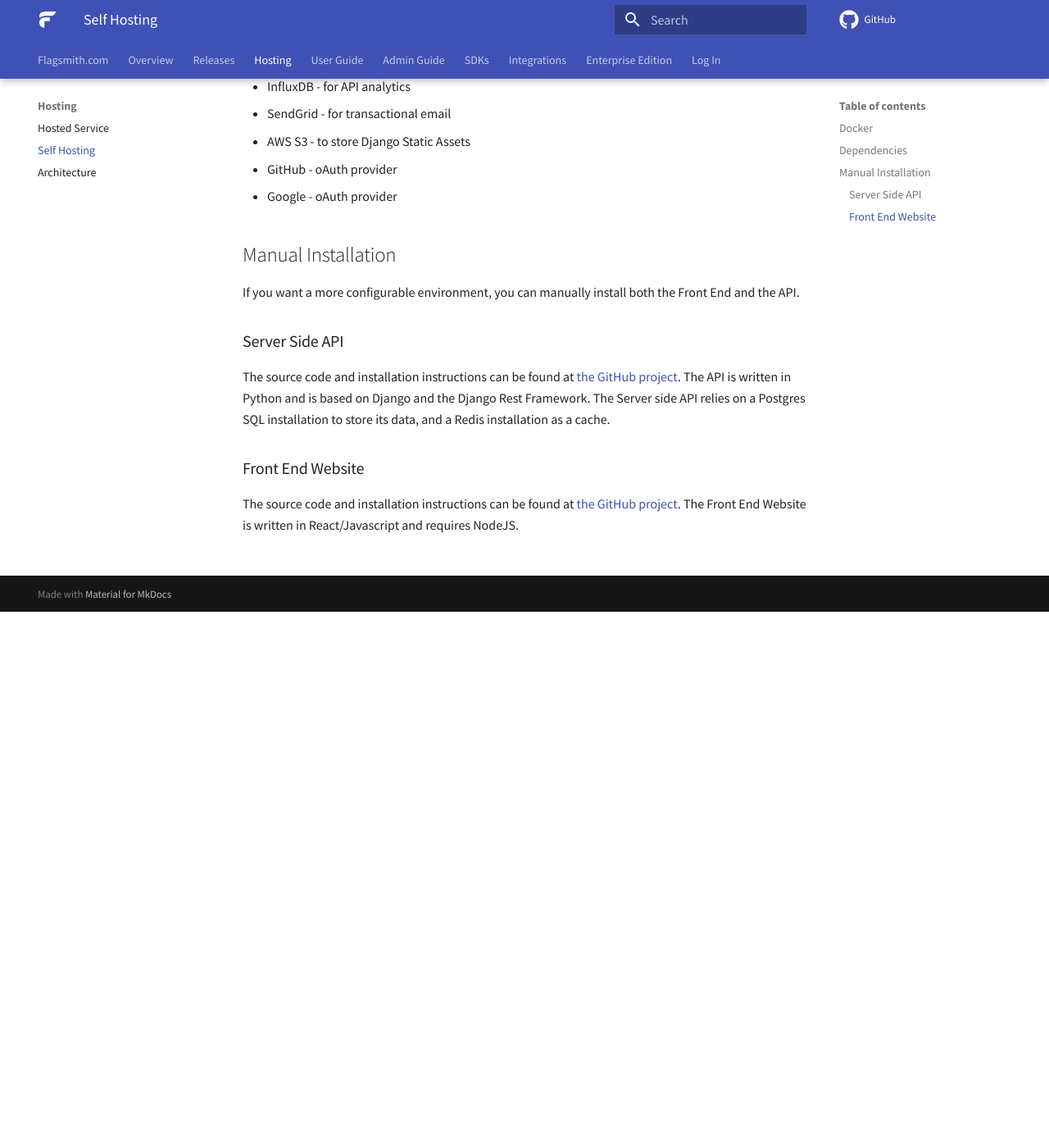
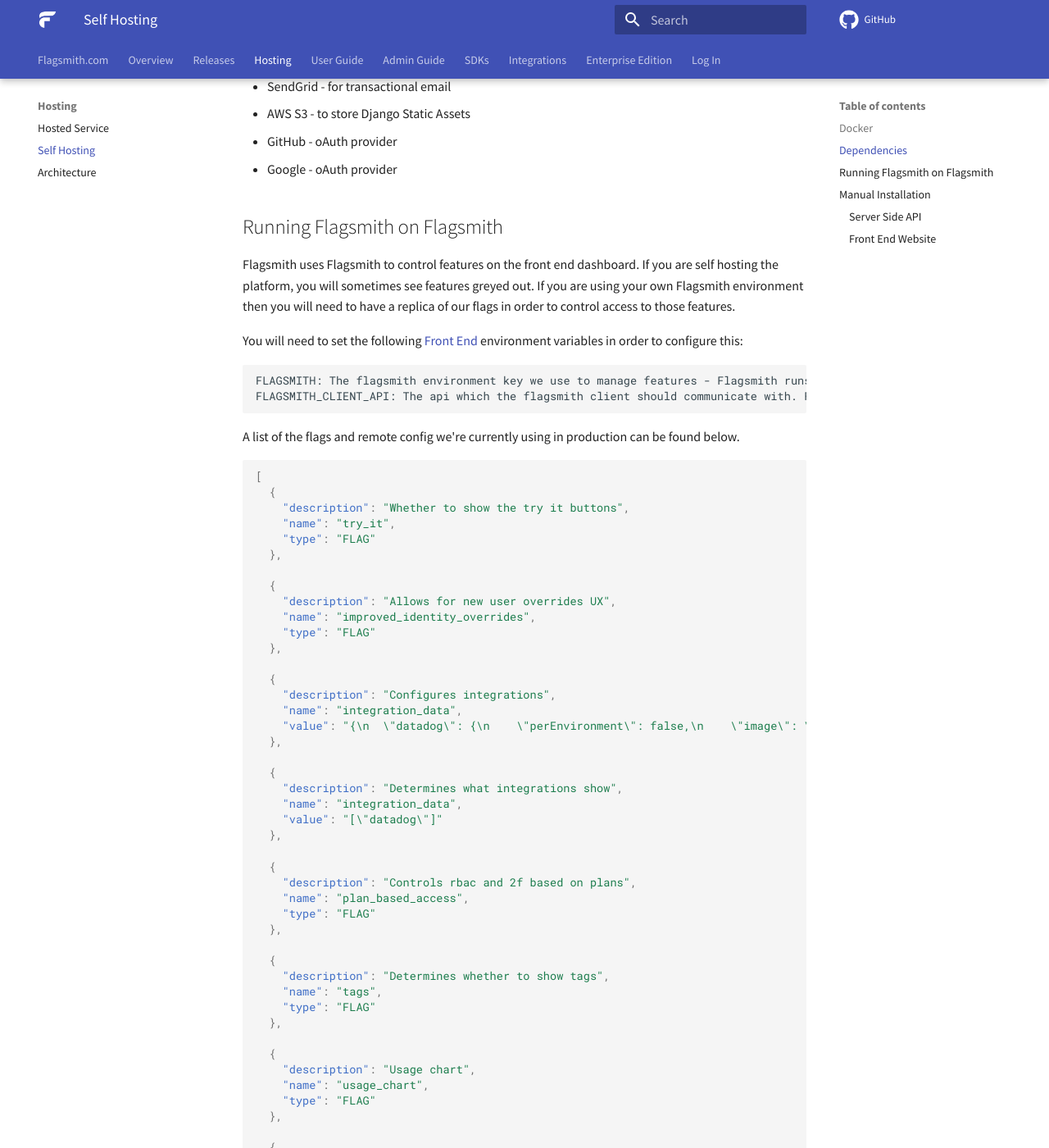
Before and after one commit to Flagsmith/flagsmith-docs, an MkDocs documentation site: the page built from docs/self-hosting.md, in a window 1280 px wide and 1400 px high, scrolled down 654 px. Shown: the whole window at 82% size. Built offline with MkDocs 1.6.1 and Material for MkDocs 9.7.7, drawn with Linux system fonts in a browser that asks for light colours; comment, search, counter and statistics services are not loaded; some of the changed text lies outside the part shown.

Commit message:
Added self hosting flagsmith on flagsmith info

````diff
--- a/docs/self-hosting.md
+++ b/docs/self-hosting.md
@@ -29,6 +28,99 @@ The API can also optionally make use of the following 3rd party services:
 * AWS S3 - to store Django Static Assets
 * GitHub - oAuth provider
 * Google - oAuth provider
+
+## Running Flagsmith on Flagsmith
+
+Flagsmith uses Flagsmith to control features on the front end dashboard. If you are self hosting the platform, you will sometimes see features greyed out. If you are using your own Flagsmith environment then you will need to have a replica of our flags in order to control access to those features.
+
+You will need to set the following [Front End](https://github.com/Flagsmith/flagsmith-frontend) environment variables in order to configure this:
+
+```bash
+FLAGSMITH: The flagsmith environment key we use to manage features - Flagsmith runs on Flagsmith.
+FLAGSMITH_CLIENT_API: The api which the flagsmith client should communicate with. Flagsmith runs on flagsmith. E.g. https://api.flagsmith.com/api/v1/.
+```
+
+A list of the flags and remote config we're currently using in production can be found below.
+
+```json
+[
+  {
+    "description": "Whether to show the try it buttons",
+    "name": "try_it",
+    "type": "FLAG"
+  },
+
+  {
+    "description": "Allows for new user overrides UX",
+    "name": "improved_identity_overrides",
+    "type": "FLAG"
+  },
+
+  {
+    "description": "Configures integrations",
+    "name": "integration_data",
+    "value": "{\n  \"datadog\": {\n    \"perEnvironment\": false,\n    \"image\": \"https://www.vectorlogo.zone/logos/datadoghq/datadoghq-icon.svg\",\n    \"fields\": [\n      {\n        \"key\": \"base_url\",\n        \"label\": \"Base URL\"\n      },\n      {\n        \"key\": \"api_key\",\n        \"label\": \"API Key\"\n      }\n    ],\n    \"tags\": [\n      \"logging\"\n    ],\n    \"title\": \"Datadog\",\n    \"description\": \"Sends events to Datadog for when flags are created, updated and removed. Logs are tagged with the environment they came from e.g. production.\"\n  },\n  \"amplitude\": {\n    \"perEnvironment\": true,\n    \"image\": \"https://braze-marketing-assets.s3.amazonaws.com/images/partner_logos/amplitude-1.png\",\n    \"fields\": [\n      {\n        \"key\": \"api_key\",\n        \"label\": \"API Key\"\n      }\n    ],\n    \"tags\": [\n      \"analytics\"\n    ],\n    \"title\": \"Amplitude\",\n    \"description\": \"Sends data on what flags served to each identity.\"\n  }\n}"
+  },
+
+  {
+    "description": "Determines what integrations show",
+    "name": "integration_data",
+    "value": "[\"datadog\"]"
+  },
+
+  {
+    "description": "Controls rbac and 2f based on plans",
+    "name": "plan_based_access",
+    "type": "FLAG"
+  },
+
+  {
+    "description": "Determines whether to show tags",
+    "name": "tags",
+    "type": "FLAG"
+  },
+
+  {
+    "description": "Usage chart",
+    "name": "usage_chart",
+    "type": "FLAG"
+  },
+
+  {
+    "name": "identity_segments",
+    "description": "Lists segments users are in on the user page"
+  },
+  {
+    "name": "segment_operators",
+    "description": "Determines what rules are shown when creating a segment",
+    "value": '[{"value":"EQUAL","label":"Exactly Matches (=)"},{"value":"NOT_EQUAL","label":"Does not match (!=)"},{"value":"PERCENTAGE_SPLIT","label":"% Split"},{"value":"GREATER_THAN","label":">"},{"value":"GREATER_THAN_INCLUSIVE","label":">="},{"value":"LESS_THAN","label":"<"},{"value":"LESS_THAN_INCLUSIVE","label":"<="},{"value":"CONTAINS","label":"Contains"},{"value":"NOT_CONTAINS","label":"Does not contain"},{"value":"REGEX","label":"Matches regex"}]'
+  },
+  {
+    "name": "oauth_github",
+    "description": "WIP oauth with github",
+    "value": "oauth config"
+  },
+  {
+    "name": "oauth_facebook",
+    "description": "WIP oauth with facebook",
+    "value": "oauth config"
+  },
+
+  {
+    "name": "oauth_microsoft",
+    "description": "WIP oauth with microsoft",
+    "value": "oauth config"
+  },
+
+  {
+    "name": "oauth_google",
+    "description": "WIP oauth with google",
+    "value": "oauth config"
+  }
+]
+```
+
+
 
 ## Manual Installation
 
````
Also changed, not shown: other parts of docs/self-hosting.md (+0 -1 lines).
